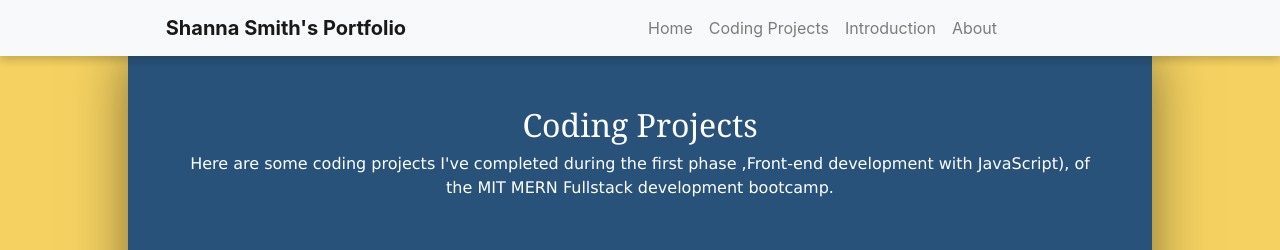
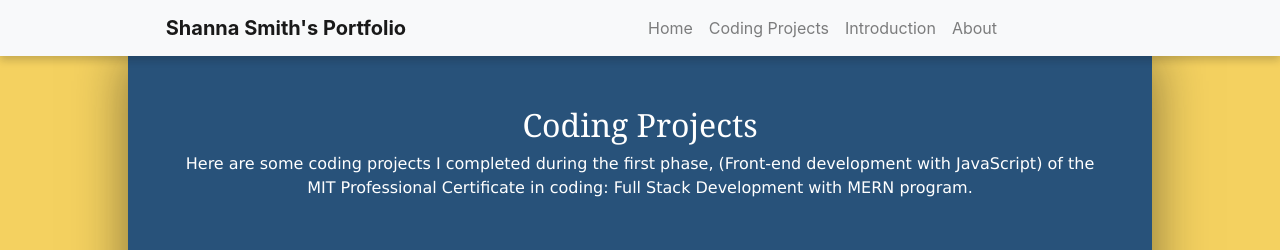
Before and after one commit to ShannaSmith/ShannaSmith.github.io, a website: page index2.html in a window 1280 px wide. Shown: the top 250 px of the page. Drawn offline with nearby package versions, Linux system fonts and the light colour scheme.

Commit message:
edit code header

```diff
--- a/index2.html
+++ b/index2.html
@@ -75,8 +75,8 @@
                     <h2 id="code_h2">Coding Projects</h2>
 
                     <p class="code_p5">
-                        Here are some coding projects I've completed during the first phase ,Front-end development with JavaScript),
-                        of the MIT MERN Fullstack development bootcamp.
+                        Here are some coding projects I completed during the first phase, (Front-end development with JavaScript)
+                        of the MIT Professional Certificate in coding: Full Stack Development with MERN program.
                     </p>
                  </div>
                     </div>
```
